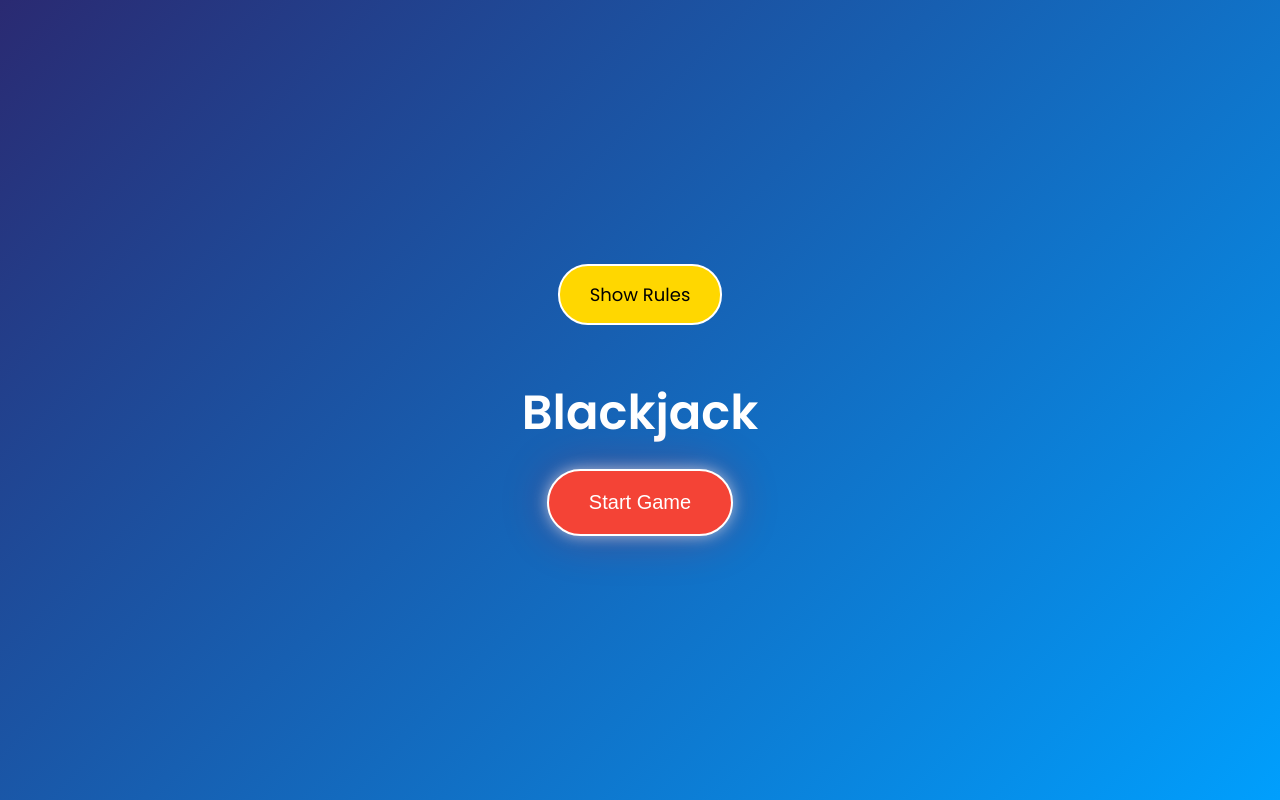
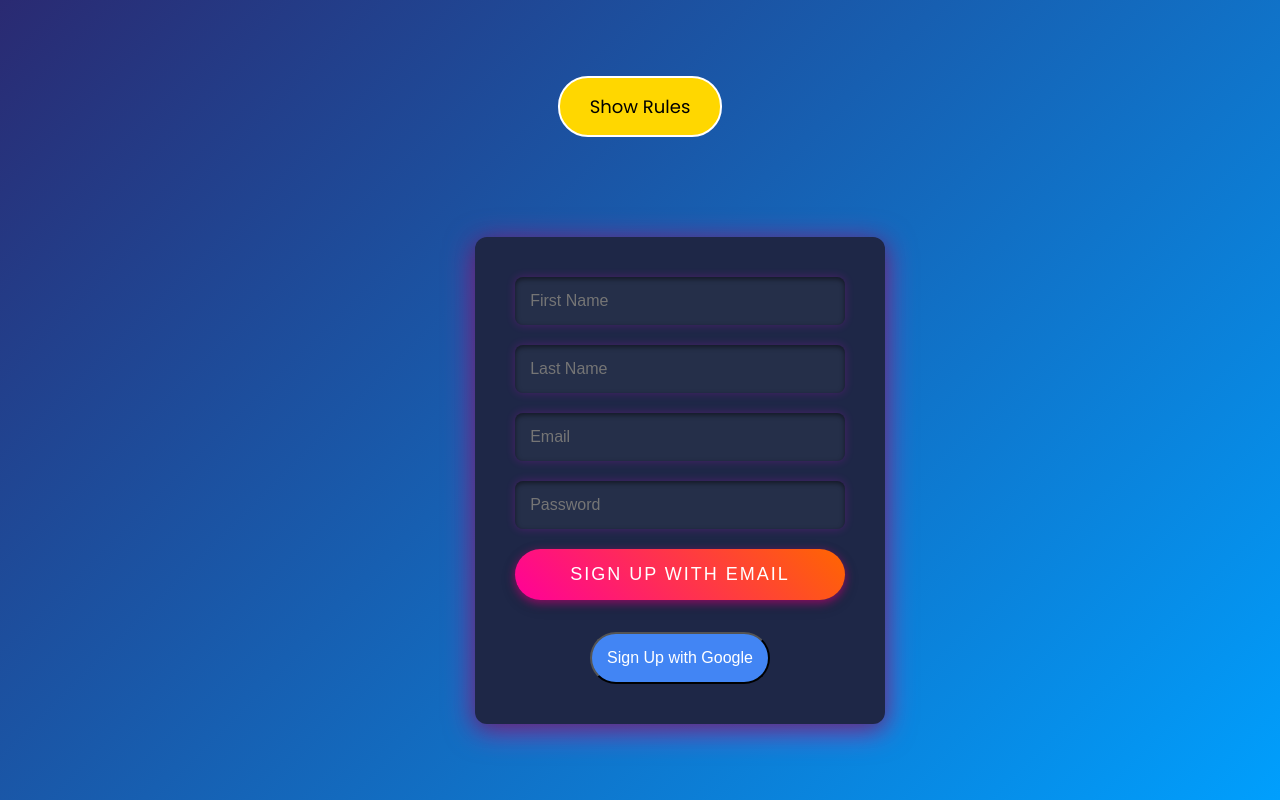
Before and after one commit to jessicacousins/blackjack_fullstack_app, a React (Vite) app: page / in a window 1280 px wide. Built offline with nearby package versions, Linux system fonts and the light colour scheme; no server answers.

Commit message:
added signup, logout, firebase auth, google auth

```diff
--- a/package.json
+++ b/package.json
@@ -10,9 +10,11 @@
     "preview": "vite preview"
   },
   "dependencies": {
+    "firebase": "^10.13.1",
     "react": "^18.3.1",
     "react-confetti": "^6.1.0",
-    "react-dom": "^18.3.1"
+    "react-dom": "^18.3.1",
+    "react-router-dom": "^6.26.2"
   },
   "devDependencies": {
     "@eslint/js": "^9.9.0",
--- a/src/App.jsx
+++ b/src/App.jsx
@@ -1,18 +1,42 @@
-import React, { useState } from "react";
+import React, { useState, useEffect } from "react";
+import { auth } from "./firebase";
+import { onAuthStateChanged, signOut } from "firebase/auth";
 import BlackjackGame from "./components/BlackjackGame";
+import SignUp from "./components/SignUp";
 import "./App.css";
 
 function App() {
   const [showRules, setShowRules] = useState(false);
+  const [user, setUser] = useState(null);
+
+  useEffect(() => {
+    const unsubscribe = onAuthStateChanged(auth, (currentUser) => {
+      setUser(currentUser);
+    });
+
+    return () => {
+      unsubscribe();
+    };
+  }, []);
 
   const toggleRules = () => {
     setShowRules((prevState) => !prevState);
   };
 
+  const handleLogout = async () => {
+    try {
+      await signOut(auth);
+      setUser(null);
+      console.log("User logged out");
+    } catch (error) {
+      console.error("Error logging out:", error);
+    }
+  };
+
   return (
     <div className="App">
       <button className="toggle-rules-button" onClick={toggleRules}>
-        {showRules ? "Hide Rules" : "Show Rules"}{" "}
+        {showRules ? "Hide Rules" : "Show Rules"}
       </button>
 
       {showRules && (
@@ -47,7 +71,16 @@ function App() {
         </div>
       )}
 
-      <BlackjackGame />
+      {user ? (
+        <>
+          <BlackjackGame />
+          <button className="logout-button" onClick={handleLogout}>
+            Logout
+          </button>
+        </>
+      ) : (
+        <SignUp />
+      )}
     </div>
   );
 }
--- /dev/null
+++ b/src/components/SignUp.css
@@ -0,0 +1,94 @@
+.signup-container {
+  width: 100%;
+  max-width: 400px;
+  background-color: #1e2747;
+  padding: 40px;
+  border-radius: 12px;
+  box-shadow: 0px 4px 20px rgba(0, 0, 0, 0.3),
+    0px 6px 30px rgba(255, 0, 150, 0.6);
+  margin: auto;
+  margin-top: 80px;
+  text-align: center;
+  animation: signup-fadeIn 1.5s ease-in-out;
+}
+
+@keyframes signup-fadeIn {
+  from {
+    opacity: 0;
+    transform: translateY(50px);
+  }
+  to {
+    opacity: 1;
+    transform: translateY(0);
+  }
+}
+
+.signup-form {
+  display: flex;
+  flex-direction: column;
+}
+
+.signup-input {
+  background-color: #252f49;
+  color: #ffffff;
+  border: none;
+  padding: 15px;
+  margin-bottom: 20px;
+  border-radius: 8px;
+  font-size: 16px;
+  box-shadow: inset 0 2px 5px rgba(0, 0, 0, 0.5),
+    0 0 10px rgba(255, 0, 255, 0.2);
+  transition: box-shadow 0.3s ease;
+}
+
+.signup-input:focus {
+  outline: none;
+  box-shadow: 0 0 10px rgba(0, 255, 255, 0.8), 0 0 20px rgba(255, 0, 255, 0.6);
+}
+
+.signup-button {
+  background: linear-gradient(45deg, #ff0099, #ff6600);
+  color: #ffffff;
+  padding: 15px;
+  border: none;
+  border-radius: 50px;
+  font-size: 18px;
+  cursor: pointer;
+  box-shadow: 0 5px 15px rgba(0, 0, 0, 0.2), 0 3px 10px rgba(255, 0, 150, 0.6);
+  transition: all 0.3s ease;
+  text-transform: uppercase;
+  letter-spacing: 2px;
+  margin-bottom: 20px;
+}
+
+.signup-button:hover {
+  background: linear-gradient(45deg, #ff6600, #ff0099);
+  transform: scale(1.05);
+  box-shadow: 0 8px 20px rgba(255, 0, 150, 0.4),
+    0 3px 15px rgba(255, 0, 150, 0.8);
+}
+
+.signup-google-button {
+  background-color: #4285f4;
+  color: white;
+  padding: 15px;
+  font-size: 16px;
+  border-radius: 50px;
+  cursor: pointer;
+  transition: background-color 0.2s ease, box-shadow 0.2s ease;
+  margin-top: 12px;
+}
+
+.signup-google-button:hover {
+  background-color: #357ae8;
+  box-shadow: 0 0 20px rgba(66, 133, 244, 0.6), 0 0 30px rgba(66, 133, 244, 0.4);
+}
+
+.signup-error {
+  color: #ff4d4d;
+  background: rgba(255, 77, 77, 0.1);
+  padding: 10px;
+  border-radius: 8px;
+  font-size: 14px;
+  margin-bottom: 20px;
+}
--- /dev/null
+++ b/src/components/SignUp.jsx
@@ -0,0 +1,110 @@
+import React, { useState } from "react";
+import { useNavigate } from "react-router-dom";
+import { auth, googleProvider } from "../firebase";
+import { createUserWithEmailAndPassword, signInWithPopup } from "firebase/auth";
+import "./SignUp.css";
+
+const SignUp = () => {
+  const [firstName, setFirstName] = useState("");
+  const [lastName, setLastName] = useState("");
+  const [email, setEmail] = useState("");
+  const [password, setPassword] = useState("");
+  const [error, setError] = useState("");
+  const navigate = useNavigate();
+
+  const validateInputs = () => {
+    if (!firstName || !lastName || !email || !password) {
+      setError("All fields are required.");
+      return false;
+    }
+
+    const emailRegex = /^[^\s@]+@[^\s@]+\.[^\s@]+$/;
+    if (!emailRegex.test(email)) {
+      setError("Please enter a valid email address.");
+      return false;
+    }
+
+    const passwordRegex =
+      /^(?=.*[a-z])(?=.*[A-Z])(?=.*\d)(?=.*[@$!%*?&])[A-Za-z\d@$!%*?&]{8,}$/;
+    if (!passwordRegex.test(password)) {
+      setError(
+        "Password must be at least 8 characters long, include lowercase and uppercase letters, a number, and a special character."
+      );
+      return false;
+    }
+
+    return true;
+  };
+
+  const handleEmailSignup = async (e) => {
+    e.preventDefault();
+    setError("");
+
+    if (!validateInputs()) return;
+
+    try {
+      const userCredential = await createUserWithEmailAndPassword(
+        auth,
+        email,
+        password
+      );
+      console.log("User created:", userCredential.user);
+      navigate("/");
+    } catch (error) {
+      setError(error.message);
+    }
+  };
+
+  const handleGoogleSignup = async () => {
+    try {
+      await signInWithPopup(auth, googleProvider);
+      navigate("/");
+    } catch (error) {
+      setError("Failed to sign up with Google. Please try again.");
+    }
+  };
+
+  return (
+    <div className="signup-container">
+      <form className="signup-form" onSubmit={handleEmailSignup}>
+        <input
+          className="signup-input"
+          type="text"
+          placeholder="First Name"
+          value={firstName}
+          onChange={(e) => setFirstName(e.target.value)}
+        />
+        <input
+          className="signup-input"
+          type="text"
+          placeholder="Last Name"
+          value={lastName}
+          onChange={(e) => setLastName(e.target.value)}
+        />
+        <input
+          className="signup-input"
+          type="email"
+          placeholder="Email"
+          value={email}
+          onChange={(e) => setEmail(e.target.value)}
+        />
+        <input
+          className="signup-input"
+          type="password"
+          placeholder="Password"
+          value={password}
+          onChange={(e) => setPassword(e.target.value)}
+        />
+        {error && <p className="signup-error">{error}</p>}
+        <button className="signup-button" type="submit">
+          Sign Up with Email
+        </button>
+      </form>
+      <button className="signup-google-button" onClick={handleGoogleSignup}>
+        Sign Up with Google
+      </button>
+    </div>
+  );
+};
+
+export default SignUp;
```
Also changed, not shown: src/main.jsx (+21 -8 lines), 2 other files (tests, documents, lock files or other folders).
